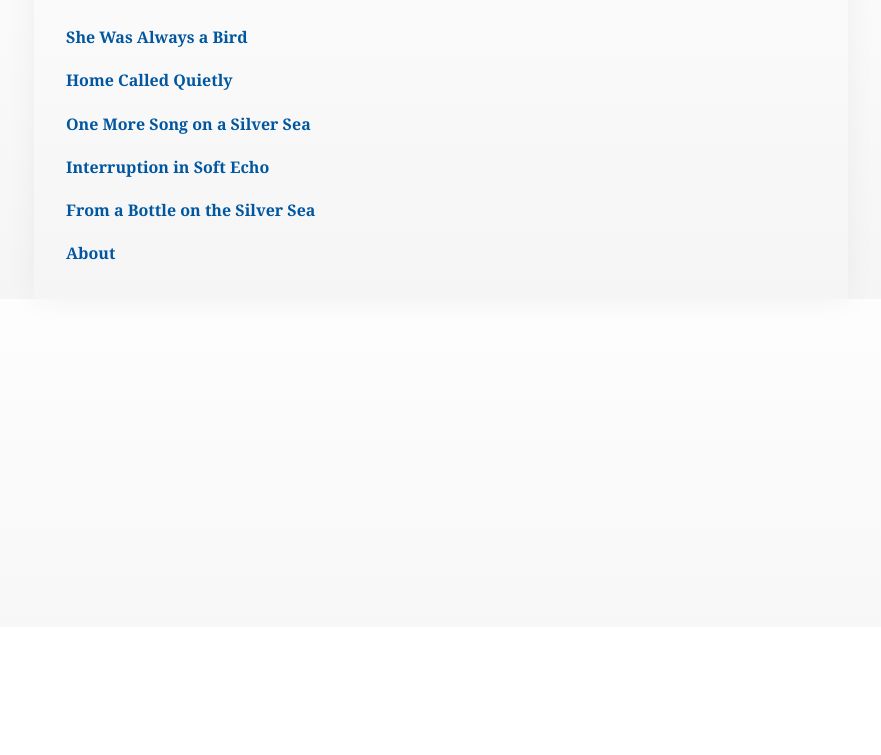
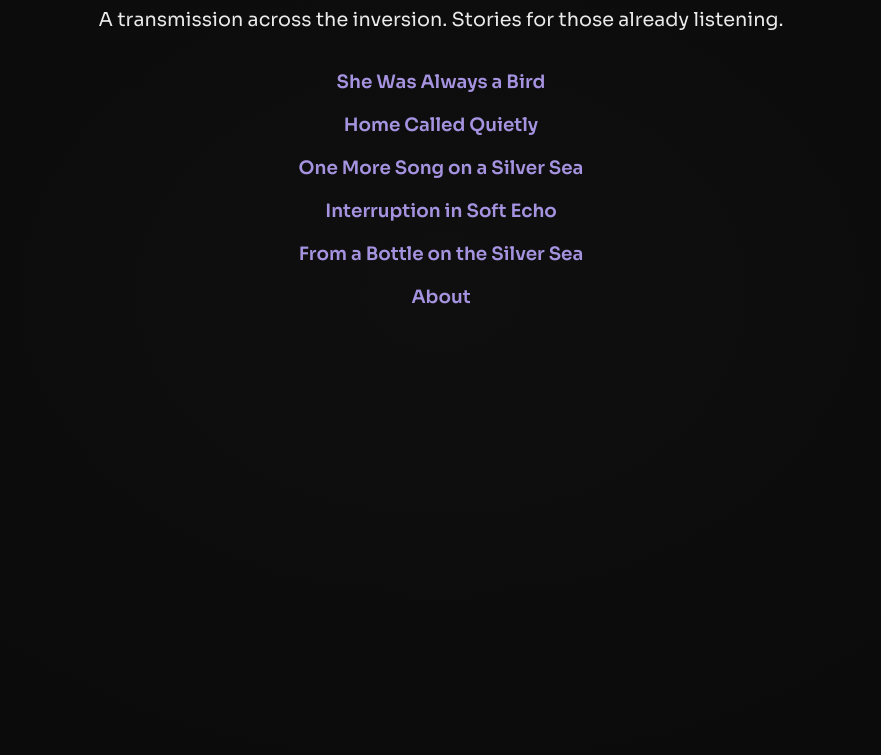
Before and after one commit to sjmc71/dleif-site, a plain HTML site: page index.html in a window 1280 px wide. Shown: the part 173-928 px from the top of the page, without its empty margins (199-1080 px from the left). Before the commit the page ends 800 px from the top, so only its background shows below. Drawn offline with Linux system fonts and the light colour scheme.

Commit message:
Update index.html

```diff
--- a/index.html
+++ b/index.html
@@ -1,50 +1,84 @@
 <!DOCTYPE html>
 <html lang="en">
 <head>
-  <meta charset="UTF-8" />
-  <meta name="viewport" content="width=device-width, initial-scale=1.0" />
+  <meta charset="UTF-8">
+  <meta name="viewport" content="width=device-width, initial-scale=1.0">
   <title>DLEIF</title>
+  <link href="https://fonts.googleapis.com/css2?family=Sora:wght@400;600&display=swap" rel="stylesheet">
   <style>
+    :root {
+      --deep-field: #0f0f0f;
+      --dim-starlight: #eaeaea;
+      --soft-cyan-pulse: #7fffd4;
+      --signal-violet: #a593e0;
+      --echo-gray: #5c5c5c;
+    }
+
     body {
-      font-family: 'Georgia', serif;
-      background: linear-gradient(to bottom, #fdfdfd, #f5f5f5);
-      color: #222;
-      padding: 2em;
-      line-height: 1.7;
-      max-width: 750px;
-      margin: auto;
-      box-shadow: 0 0 30px rgba(0,0,0,0.05);
-    }
-    h1, h2 {
-      font-family: 'Palatino Linotype', serif;
-      color: #111;
-      line-height: 1.3;
-    }
-    h1 {
-      font-size: 2.5em;
-      margin-bottom: 0.2em;
-    }
-    p {
-      font-size: 1.15em;
-      margin-bottom: 2em;
-    }
-    a {
-      color: #0057A0;
-      text-decoration: none;
-      font-weight: bold;
-    }
-    a:hover {
-      text-decoration: underline;
-    }
-    nav {
-      margin-top: 2em;
+      margin: 0;
+      padding: 4rem 1rem;
+      font-family: 'Sora', sans-serif;
+      background: radial-gradient(ellipse at center, #0f0f0f 0%, #0a0a0a 100%);
+      color: var(--dim-starlight);
       display: flex;
       flex-direction: column;
-      gap: 1em;
+      align-items: center;
+      min-height: 100vh;
+      text-align: center;
+    }
+
+    .container {
+      max-width: 800px;
+      width: 100%;
+    }
+
+    h1 {
+      font-size: 3rem;
+      font-weight: 600;
+      color: var(--soft-cyan-pulse);
+      margin-bottom: 0.5rem;
+    }
+
+    p {
+      font-size: 1.2rem;
+      line-height: 1.8;
+      color: var(--dim-starlight);
+      margin-bottom: 2rem;
+    }
+
+    nav {
+      margin-top: 2rem;
+      display: flex;
+      flex-direction: column;
+      gap: 1.25rem;
+    }
+
+    nav a {
+      font-size: 1.15rem;
+      font-weight: 600;
+      color: var(--signal-violet);
+      text-decoration: none;
+      transition: color 0.3s ease;
+    }
+
+    nav a:hover {
+      color: var(--soft-cyan-pulse);
+      text-shadow: 0 0 8px rgba(127, 255, 212, 0.2);
+    }
+
+    @media (max-width: 600px) {
+      h1 {
+        font-size: 2rem;
+      }
+
+      p, nav a {
+        font-size: 1rem;
+      }
     }
   </style>
 </head>
 <body>
+  <div class="container">
     <h1>DLEIF</h1>
     <p>A transmission across the inversion. Stories for those already listening.</p>
     <nav>
@@ -55,5 +89,6 @@
       <a href="field-notes.html">From a Bottle on the Silver Sea</a>
       <a href="about.html">About</a>
     </nav>
+  </div>
 </body>
 </html>
```
Lines whose indentation alone changed are shown as unchanged.
